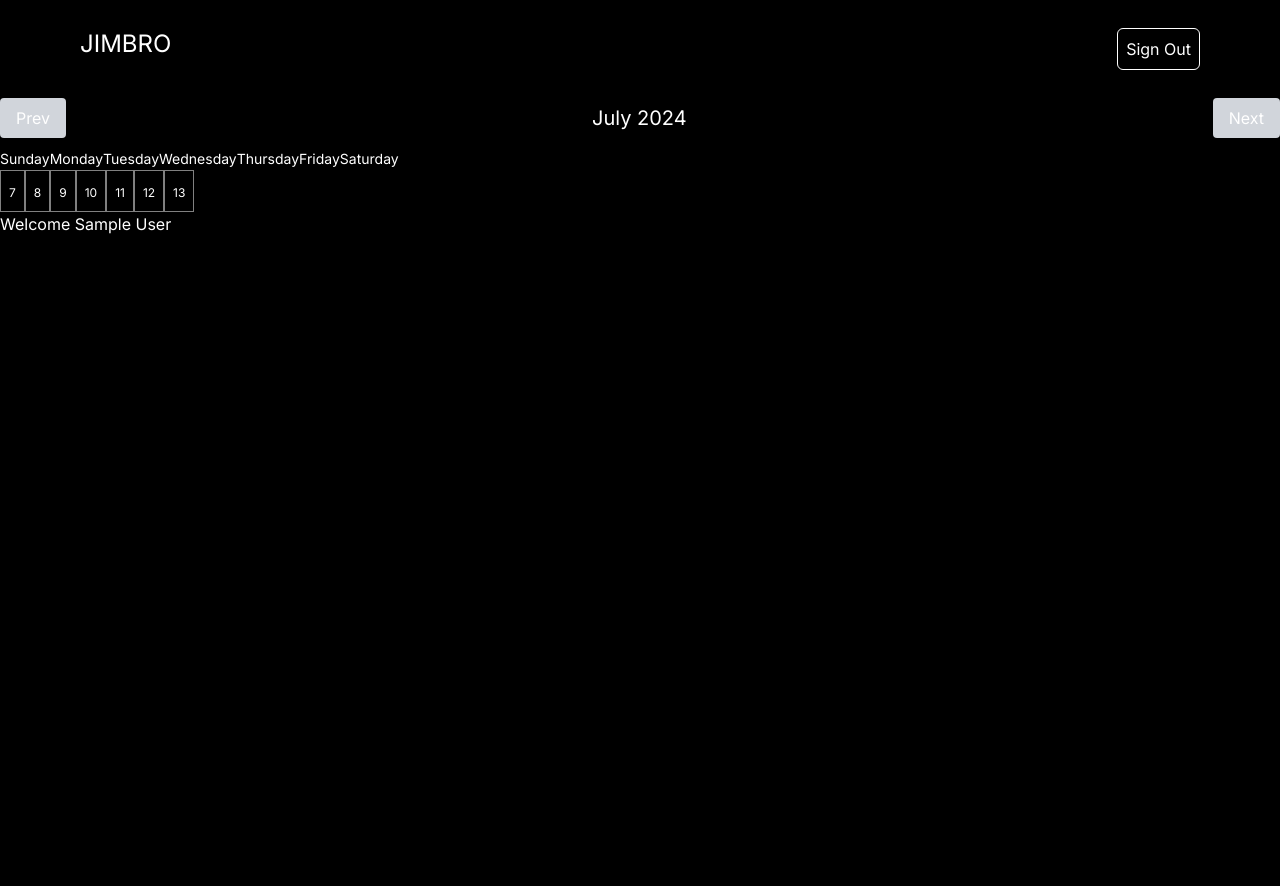
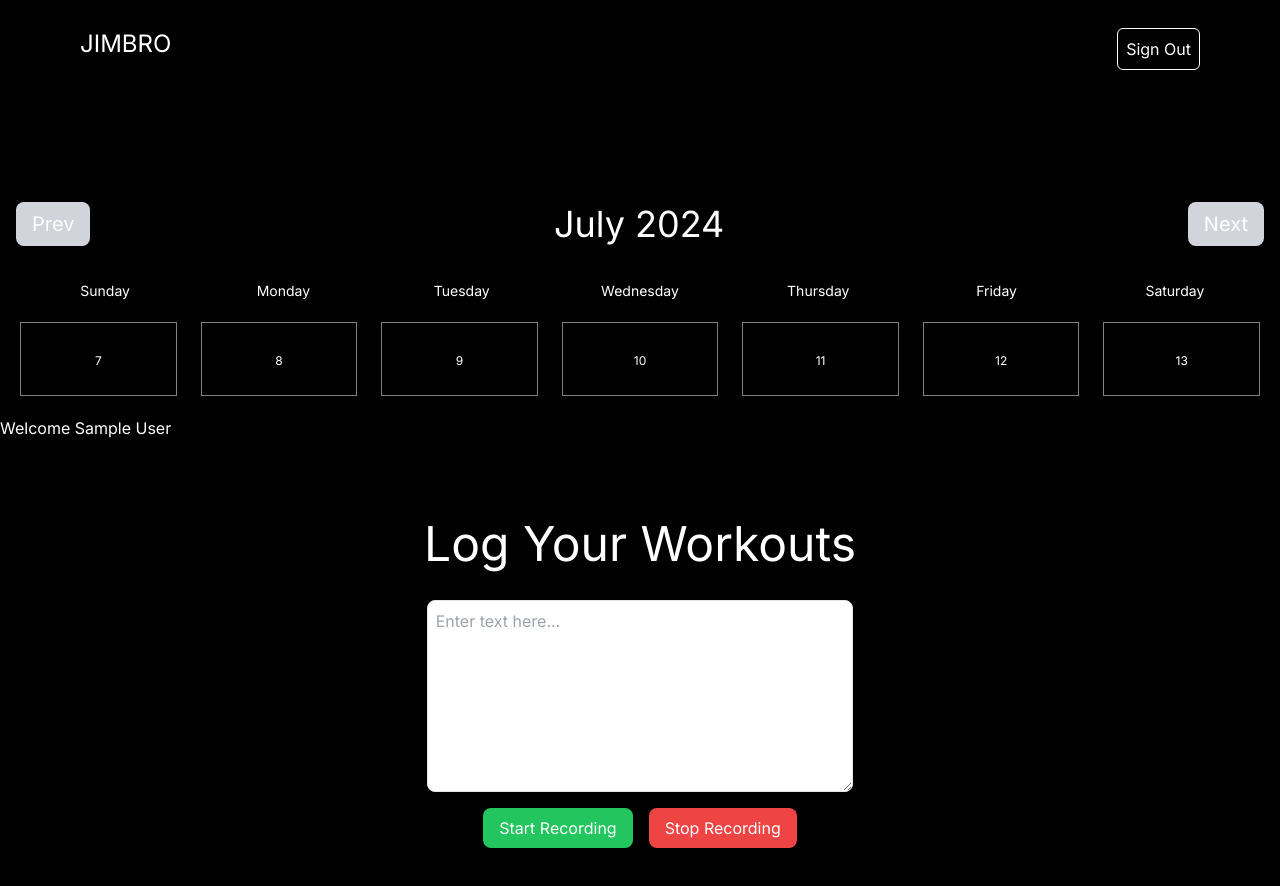
Before and after one commit to himanshuraimau/jimbro, a Next.js app: page /dashboard in a window 1280 px wide. Shown: the top 886 px of the page. Built offline with nearby package versions, Linux system fonts and the light colour scheme; no server answers; sample sign-in values are in the browser's storage.

Commit message:
add input and date

```diff
--- a/src/app/dashboard/page.tsx
+++ b/src/app/dashboard/page.tsx
@@ -2,6 +2,7 @@ import { redirect } from "next/navigation";
 import { getServerSession } from "next-auth";
 import { authOptions } from "@/lib/auth";
 import Datescroll from "@/components/Calendar";
+import RecordingComponent from "@/components/textbox";
 
 export default async function Dashboard() {
   const session = await getServerSession(authOptions);
@@ -12,10 +13,11 @@ export default async function Dashboard() {
   }
 
   return (
-    <div className="w-screen h-screen bg-black text-white">
+    <div className="w-full h-screen bg-black text-white overflow-y-hidden">
 
       <Datescroll />
       Welcome {session.user.name}
+      <RecordingComponent />
     </div>
   );
 }
--- a/src/app/page.tsx
+++ b/src/app/page.tsx
@@ -1,29 +1,22 @@
 "use client"
-import { redirect } from "next/navigation";
-import { getServerSession } from "next-auth";
-import { authOptions } from "@/lib/auth";
+
+import React, { useState } from 'react';
+import { format } from 'date-fns';
 import NavBar from "@/components/navBar";
 import Background from "@/components/background";
 import Calendar from "@/components/Calendar";
-import { useState } from 'react';
-import { format } from 'date-fns';
+import ServerComponent from '@/components/ServerComponent';
 
-export default async function Home() {
-  const session = await getServerSession(authOptions);
+export default function Home() {
+  const [selectedDate, setSelectedDate] = useState<Date>(new Date());
 
-  if (session) {
-    redirect("/dashboard");
-    return null;
-  }
-
-  const [selectedDate, setSelectedDate] = useState(new Date());
-
-  const handleDateClick = (date:any) => {
-    setSelectedDate(date)
+  const handleDateClick = (date: Date) => {
+    setSelectedDate(date);
   };
 
   return (
     <>
+      <ServerComponent />
       <Background />
       <div className="container mx-auto p-4">
         <h1 className="text-2xl mb-4">Calendar</h1>
--- a/src/components/Calendar.tsx
+++ b/src/components/Calendar.tsx
@@ -2,23 +2,28 @@
 import React, { useState } from 'react';
 import { format, addDays, startOfWeek, isSameDay } from 'date-fns';
 
-const Calendar = ({ selectedDate, onDateClick }:(any)) => {
-  const [currentWeek, setCurrentWeek] = useState(new Date());
+interface CalendarProps {
+  selectedDate: Date;
+  onDateClick: (date: Date) => void;
+}
+
+const Calendar: React.FC<CalendarProps> = ({ selectedDate, onDateClick }) => {
+  const [currentWeek, setCurrentWeek] = useState<Date>(new Date());
 
   const renderHeader = () => {
     const dateFormat = "MMMM yyyy";
 
     return (
-      <div className="flex justify-between items-center mb-2">
+      <div className="flex justify-between items-center mt-20 mb-4 py-2 w-full">
         <button
-          className="px-4 py-2 bg-gray-300 hover:bg-gray-400 rounded"
+          className="text-xl px-4 py-2 bg-gray-300 hover:bg-gray-400 rounded-lg"
           onClick={() => setCurrentWeek(addDays(currentWeek, -7))}
         >
           Prev
         </button>
-        <span className="text-xl">{format(currentWeek, dateFormat)}</span>
+        <span className="text-4xl">{format(currentWeek, dateFormat)}</span>
         <button
-          className="px-4 py-2 bg-gray-300 hover:bg-gray-400 rounded"
+          className="text-xl px-4 py-2 bg-gray-300 hover:bg-gray-400 rounded-lg"
           onClick={() => setCurrentWeek(addDays(currentWeek, 7))}
         >
           Next
@@ -28,35 +33,34 @@ const Calendar = ({ selectedDate, onDateClick }:(any)) => {
   };
 
   const renderDays = () => {
-    const days = [];
+    const days: JSX.Element[] = [];
     const dateFormat = "EEEE";
     const startDate = startOfWeek(currentWeek);
 
     for (let i = 0; i < 7; i++) {
       days.push(
-        <div className="w-1/7 text-center" key={i}>
+        <div className="flex-1 text-center py-2" key={i}>
           <span className="text-sm">{format(addDays(startDate, i), dateFormat)}</span>
         </div>
       );
     }
 
-    return <div className="flex">{days}</div>;
+    return <div className="flex mb-2">{days}</div>;
   };
 
   const renderCells = () => {
     const startDate = startOfWeek(currentWeek);
-    const days = [];
+    const days: JSX.Element[] = [];
 
     for (let i = 0; i < 7; i++) {
       const day = addDays(startDate, i);
       const formattedDate = format(day, "d");
-      const cloneDay = day;
 
       days.push(
         <div
-          className="w-1/7 p-2 text-center border cursor-pointer"
-          key={day}
-          onClick={() => onDateClick(cloneDay)}
+          className="flex-1 p-2 py-6 text-center border cursor-pointer m-1"
+          key={day.toISOString()}
+          onClick={() => onDateClick(day)}
           style={{ borderColor: isSameDay(day, selectedDate) ? 'blue' : 'gray' }}
         >
           <span className="text-xs">{formattedDate}</span>
@@ -64,11 +68,11 @@ const Calendar = ({ selectedDate, onDateClick }:(any)) => {
       );
     }
 
-    return <div className="flex">{days}</div>;
+    return <div className="flex gap-4">{days}</div>;
   };
 
   return (
-    <div>
+    <div className="p-4">
       {renderHeader()}
       {renderDays()}
       {renderCells()}
--- /dev/null
+++ b/src/components/ServerComponent.tsx
@@ -0,0 +1,13 @@
+import { getServerSession } from "next-auth";
+import { authOptions } from "@/lib/auth";
+import { redirect } from "next/navigation";
+
+export default async function ServerComponent() {
+  const session = await getServerSession(authOptions);
+
+  if (session) {
+    redirect("/dashboard");
+  }
+
+  return null;
+}
--- /dev/null
+++ b/src/components/textbox.tsx
@@ -0,0 +1,44 @@
+"use client"
+import React, { useState } from 'react';
+
+const RecordingComponent = () => {
+  const [isRecording, setIsRecording] = useState(false);
+
+  const startRecording = () => {
+    setIsRecording(true);
+    // Add your start recording logic here
+  };
+
+  const stopRecording = () => {
+    setIsRecording(false);
+    // Add your stop recording logic here
+  };
+
+  return (
+    <div className="flex flex-col items-center mt-20 h-screen">
+        <h2 className='text-5xl mb-8'>Log Your Workouts</h2>
+      <textarea
+        className="mb-4 p-2 border rounded-lg w-1/3 h-48 text-black"
+        placeholder="Enter text here..."
+      />
+      <div className="flex space-x-4 rounded-lg">
+        <button
+          className="px-4 py-2 bg-green-500 text-white rounded-lg hover:bg-green-600"
+          onClick={startRecording}
+          disabled={isRecording}
+        >
+          Start Recording
+        </button>
+        <button
+          className="px-4 py-2 bg-red-500 text-white rounded-lg hover:bg-red-600"
+          onClick={stopRecording}
+          disabled={!isRecording}
+        >
+          Stop Recording
+        </button>
+      </div>
+    </div>
+  );
+};
+
+export default RecordingComponent;
```
